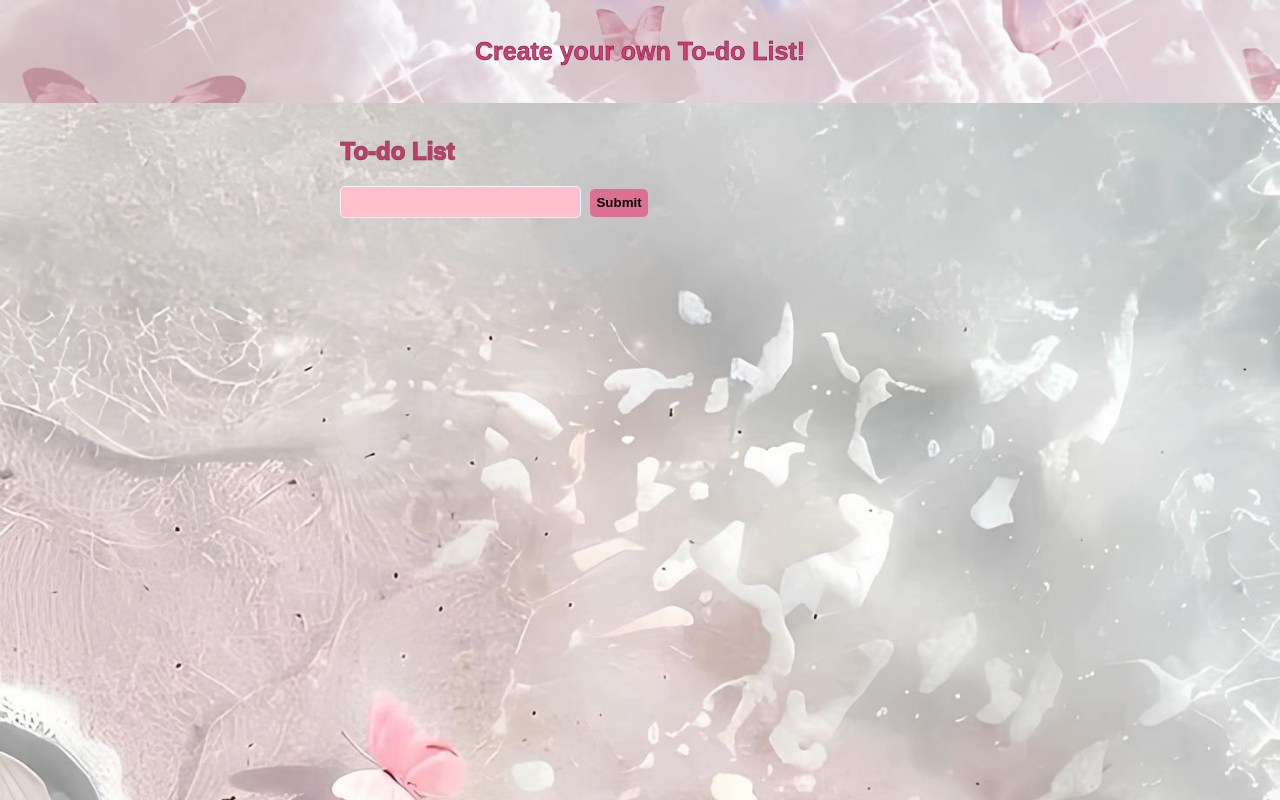
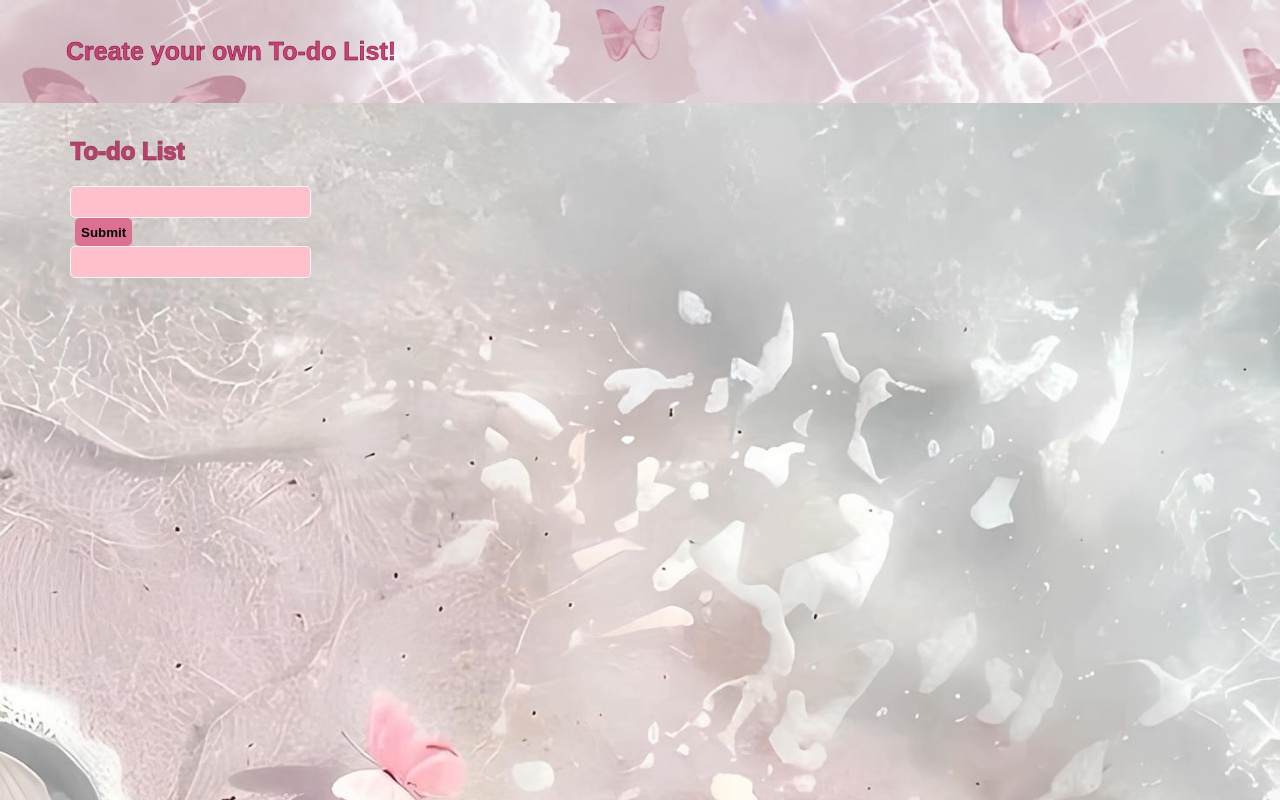
Before and after one commit to syfaarizal/js-todo-app, a plain HTML site: page index.html in a window 1280 px wide. Drawn offline with Linux system fonts and the light colour scheme.

Commit message:
Perbaruan

```diff
--- a/index.html
+++ b/index.html
@@ -18,17 +18,13 @@
                 <input type="text">
             <button class="btn" type="submit">Submit</button>
             </form>
+
+            <div class="note">
+                 <form action="">
+                    <input type="text">
+                 </form>
+            </div>
         <section id="list"></section>
         <script src="main.js"></script>
     </body>
-    <!-- <body>
-        <section>
-            <h1>To-do List</h1>
-            <form onsubmit="onFormSubmit(event)">
-                <input type="text">
-            <button type="submit">Submit</button>
-            </form>
-        <section id="list"></section>
-        <script src="main.js"></script>
-    </body> -->
 </html>
--- a/style.css
+++ b/style.css
@@ -2,9 +2,10 @@ body, html {
     font-family: sans-serif;
     margin: 0;
     padding: 0;
-    height: 100%;
-    overflow: hidden;
+    height: auto;
+    overflow: auto;
     background: url("./assets/img/bg_ombak_cute.jpg");
+    background-repeat: no-repeat;
     background-size: cover;
     width: 100%;
     height: 100%;
@@ -16,6 +17,8 @@ header {
     background-size: cover;
     padding: 1rem;
     text-align: center;
+    position: sticky;
+    top: 0;
 }
 
 header h1 {
@@ -123,29 +126,36 @@ input:focus {
     height: 200px;
 }
 
+@media (min-width: 1024px) {
+    header h1 {
+        padding-left: 50px;
+        display: flex;
+        text-align: left;
+    }
+
+    .list-item-detail {
+        margin: 0;
+        padding: 0;
+        display: flex;
+        justify-content: left;
+    }
+
+    .td-list {
+        padding-left: 70px;
+        margin: 0;
+
+    }
+
+    input {
+        display: flex;
+        justify-content: space-between;
+    }
+}
 
 
-/* Responsive layout HP */
-@media (min-width: 600px) {
-    /* .container {
-        max-width: 600px;
-        margin: 0 auto;
-    } */
+/* @media (min-width: 600px) {
     .td-list {
         max-width: 600px;
-        margin: 0 auto;
-    }
-
-}
-
-/* .container {
-    padding: 1rem;
-}
-
-.card {
-    background: white;
-    border-radius: 8px;
-    padding: 1rem;
-    margin-bottom: 1rem;
-    box-shadow: 0 2px 4px rgba(0,0,0,0.1);
+        /* margin: 0 auto; */
+    /* }
 } */
```
